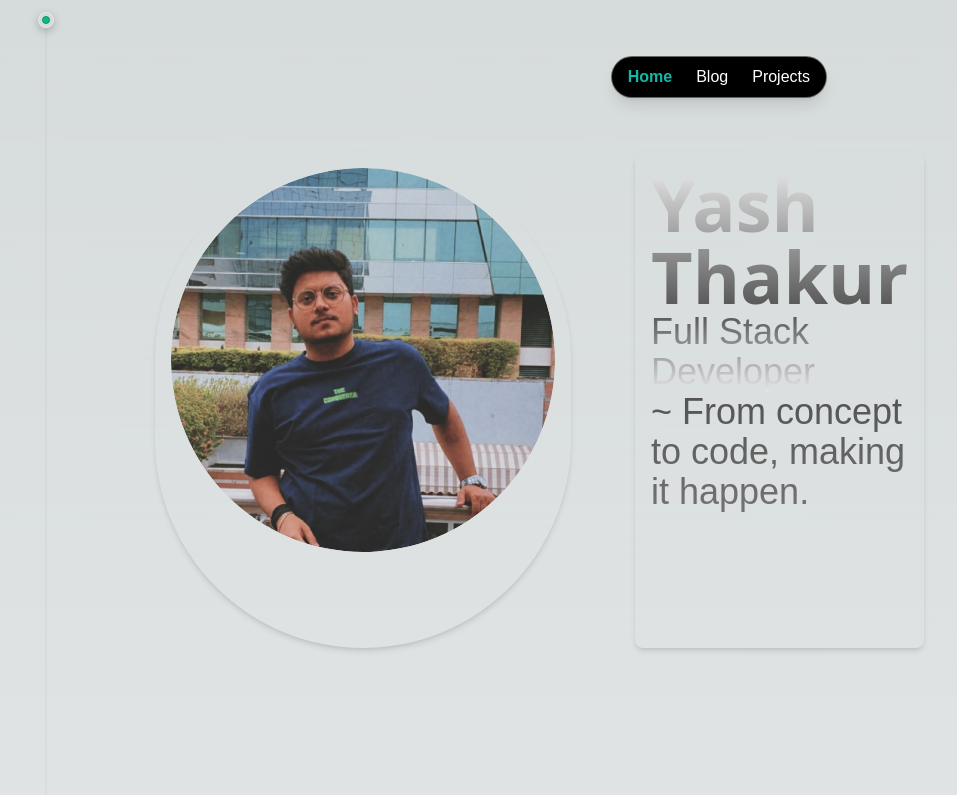
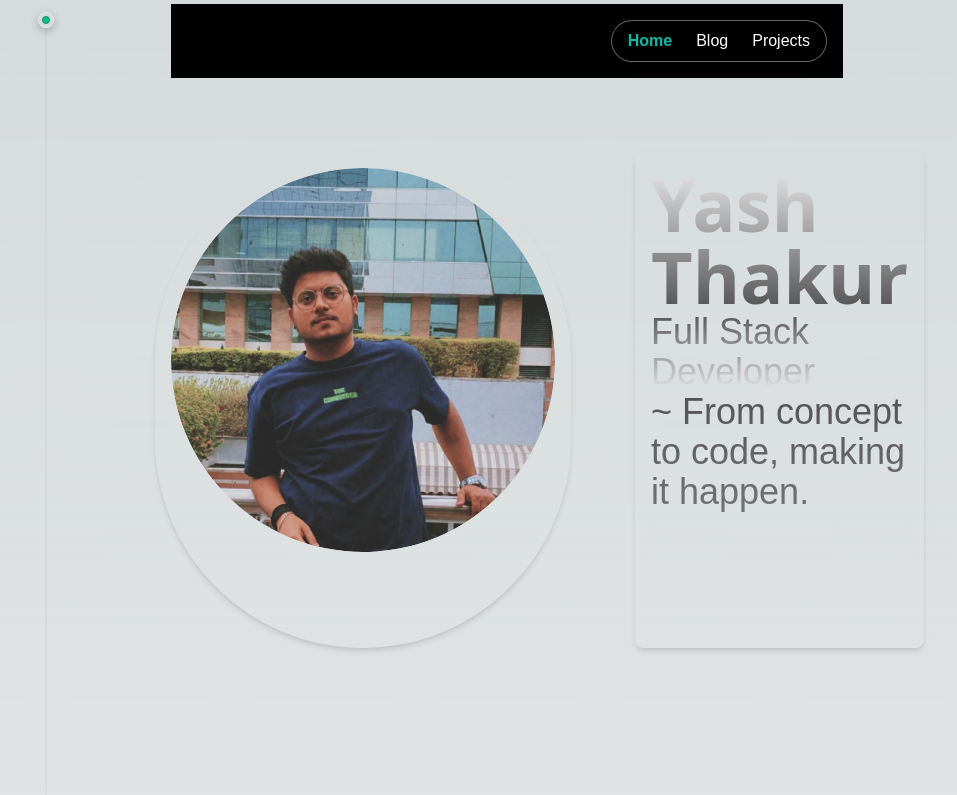
Before and after one commit to sincerelyyyash/portfolio, a Next.js app: page / in a window 1280 px wide. Shown: the top 795 px of the page, without its empty margins (133-1090 px from the left). Built offline with nearby package versions, Linux system fonts and the light colour scheme; a web font is replaced by a local one.

Commit message:
Navbar complete

```diff
--- a/components/Navbar.tsx
+++ b/components/Navbar.tsx
@@ -12,7 +12,7 @@ export function Navbar(): JSX.Element {
   };
 
   return (
-    <div className="fixed top-10 inset-x-0 max-w-2xl mx-auto z-50 flex items-center justify-end p-4">
+    <div className="fixed top-1 inset-x-0 max-w-2xl mx-auto z-50 flex items-center justify-end p-4 bg-black">
       <div className="flex space-x-6 bg-black rounded-full p-2 px-4 shadow-lg border border-white/[0.40]">
         <button
           onClick={() => handleNavigation('/home')}
```
